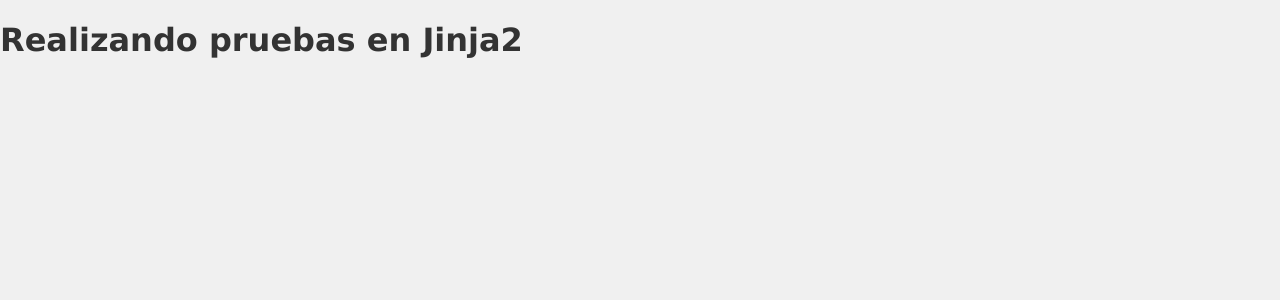
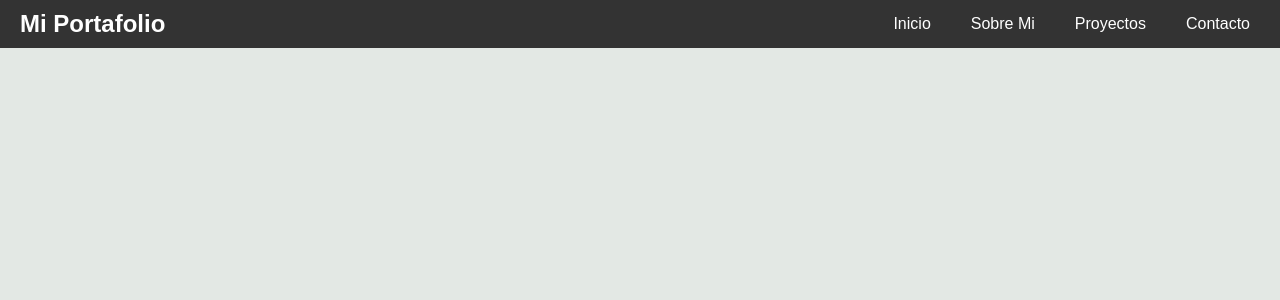
Before and after one commit to Eguis16/python_API, a Flask app: page / in a window 1280 px wide. Shown: the top 300 px of the page. Run offline with Flask 3, Linux system fonts and the light colour scheme; parts of the project's set-up code (start-up, migrations or seed data) failed here and were passed over.

Commit message:
actualizacion 06-01-2025

```diff
--- a/APP/main.py
+++ b/APP/main.py
@@ -22,5 +22,9 @@ app.config.from_mapping(
 def home():
     return render_template("index.html")
 
+
+@app.route('/inicio')
+def inicio():
+    return render_template('inicio.html')
 if __name__ == '__main__':
     app(debug=True)
--- /dev/null
+++ b/APP/static/main.css
@@ -0,0 +1,44 @@
+body {
+    font-family: Arial, Helvetica, sans-serif;
+    margin: 0;
+    padding: 0;
+    box-sizing: border-box;
+    background-color: #e3e8e4;
+}
+
+.navbar {
+    background-color: #333;
+    color: #fff;
+    padding: 10px 20px;
+    display: flex;
+    justify-content: space-between;
+    align-items: center;
+}
+
+.navbar-brand {
+    font-size: 1.5em;
+    font-weight: bold;
+}
+
+.navbar-nav{
+    list-style: none;
+    margin: 0;
+    padding: 0;
+    display: flex;
+}
+
+.nav-item {
+    margin-left: 20px;
+}
+
+.nav-item a {
+    color: #fff;
+    text-decoration: none;
+    padding: 5px 10px;
+    transition: background-color 0.3s;
+}
+
+.nav-item a:hover {
+    background-color: #575757;
+    border-radius: 5px;
+}
--- a/APP/static/styles.css
+++ /dev/null
@@ -1,10 +0,0 @@
-body {
-    font-family: 'Lucida Sans', 'Lucida Sans Regular', 'Lucida Grande', 'Lucida Sans Unicode', Geneva, Verdana, sans-serif;
-    background-color: #f0f0f0;
-    margin: 0;
-    padding: 0;
-}
-
-h1 {
-    color: #333;
-}
--- a/APP/templates/base.html
+++ b/APP/templates/base.html
@@ -3,10 +3,10 @@
 <head>
     <meta charset="UTF-8">
     <meta name="viewport" content="width=device-width, initial-scale=1.0">
-    <link rel="stylesheet" type="text/css" href="{{url_for('static', filename='styles.css')}}">
+    <link rel="stylesheet" href="{{url_for('static', filename='main.css')}}">
     <title>{% block title %} Jinja2 {% endblock %}</title>
 </head>
 <body>
-    {% block content %}{% endblock %}
+    {% block content%} {% endblock%}
 </body>
 </html>
--- a/APP/templates/index.html
+++ b/APP/templates/index.html
@@ -3,5 +3,13 @@
 {% block title %}Pagina de Inicio {% endblock %}
 
 {% block content %}
-<h1>Realizando pruebas en Jinja2</h1>
+<nav class="navbar">
+    <div class="navbar-brand">Mi Portafolio</div>
+    <ul class="navbar-nav">
+        <li class="nav-item"><a href="{{ url_for('inicio') }}">Inicio</a></li>
+        <li class="nav-item"><a href="#">Sobre Mi</a></li>
+        <li class="nav-item"><a href="#">Proyectos</a></li>
+        <li class="nav-item"><a href="#">Contacto</a></li>
+    </ul>
+</nav>
 {% endblock %}
```
Also changed, not shown: APP/templates/inicio.html (added, +7 -0 lines).
